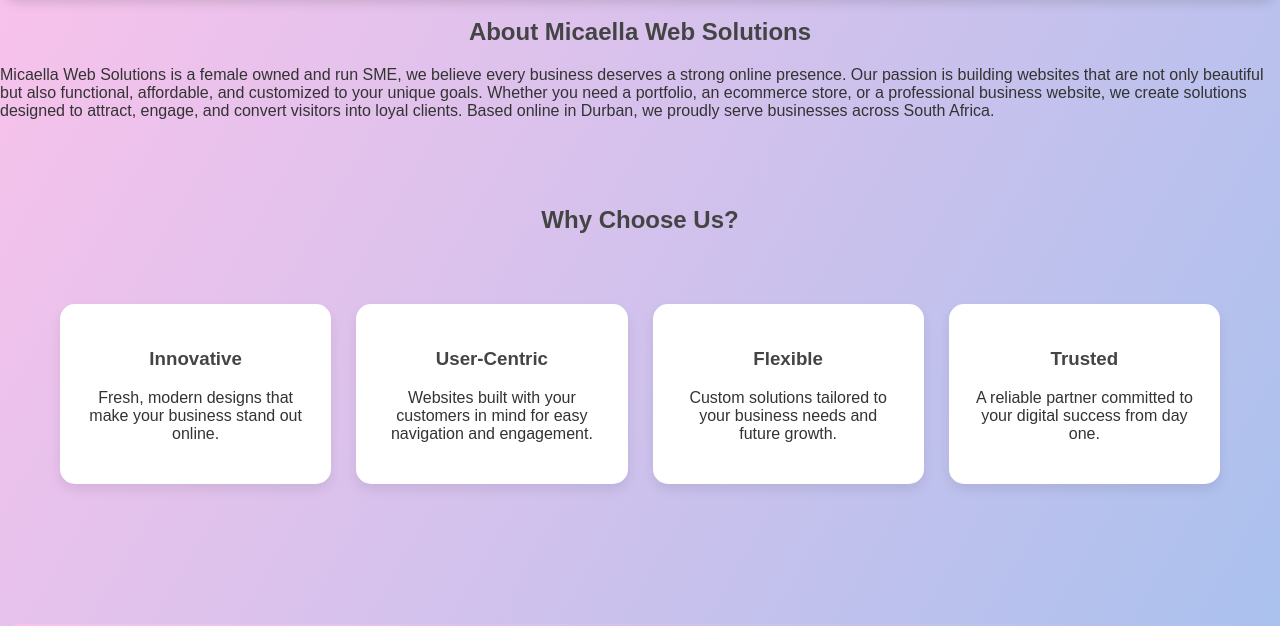
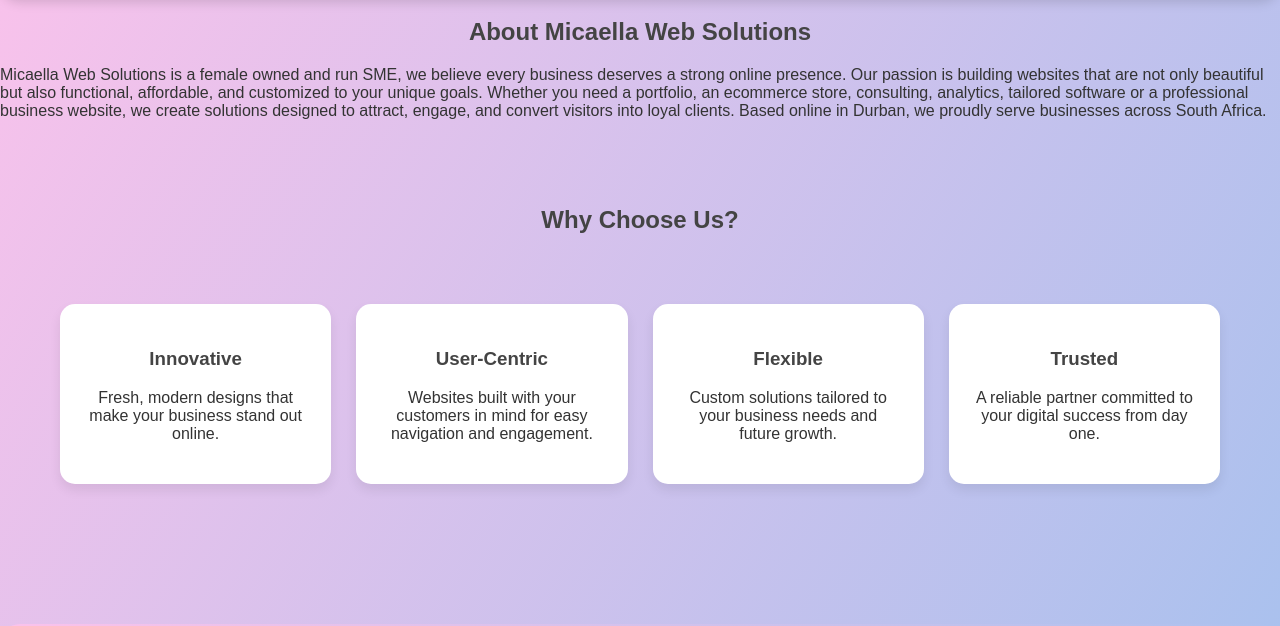
Before and after one commit to BusinessTechProducts/Micaella-Web-Solutions, a plain HTML site: page about.html in a window 1280 px wide. Shown: the part 128-754 px from the top of the page. Drawn offline with Linux system fonts and the light colour scheme.

Commit message:
Update about.html

```diff
--- a/about.html
+++ b/about.html
@@ -29,7 +29,7 @@
   <!-- Hero Section -->
   <section id="about">
     <h1>About Micaella Web Solutions</h1>
-    <p>Micaella Web Solutions is a female owned and run SME, we believe every business deserves a strong online presence. Our passion is building websites that are not only beautiful but also functional, affordable, and customized to your unique goals. Whether you need a portfolio, an ecommerce store, or a professional business website, we create solutions designed to attract, engage, and convert visitors into loyal clients. Based online in Durban, we proudly serve businesses across South Africa.</p>
+    <p>Micaella Web Solutions is a female owned and run SME, we believe every business deserves a strong online presence. Our passion is building websites that are not only beautiful but also functional, affordable, and customized to your unique goals. Whether you need a portfolio, an ecommerce store, consulting, analytics, tailored software or a professional business website, we create solutions designed to attract, engage, and convert visitors into loyal clients. Based online in Durban, we proudly serve businesses across South Africa.</p>
   </section>
 
   <!-- About Cards -->
```
